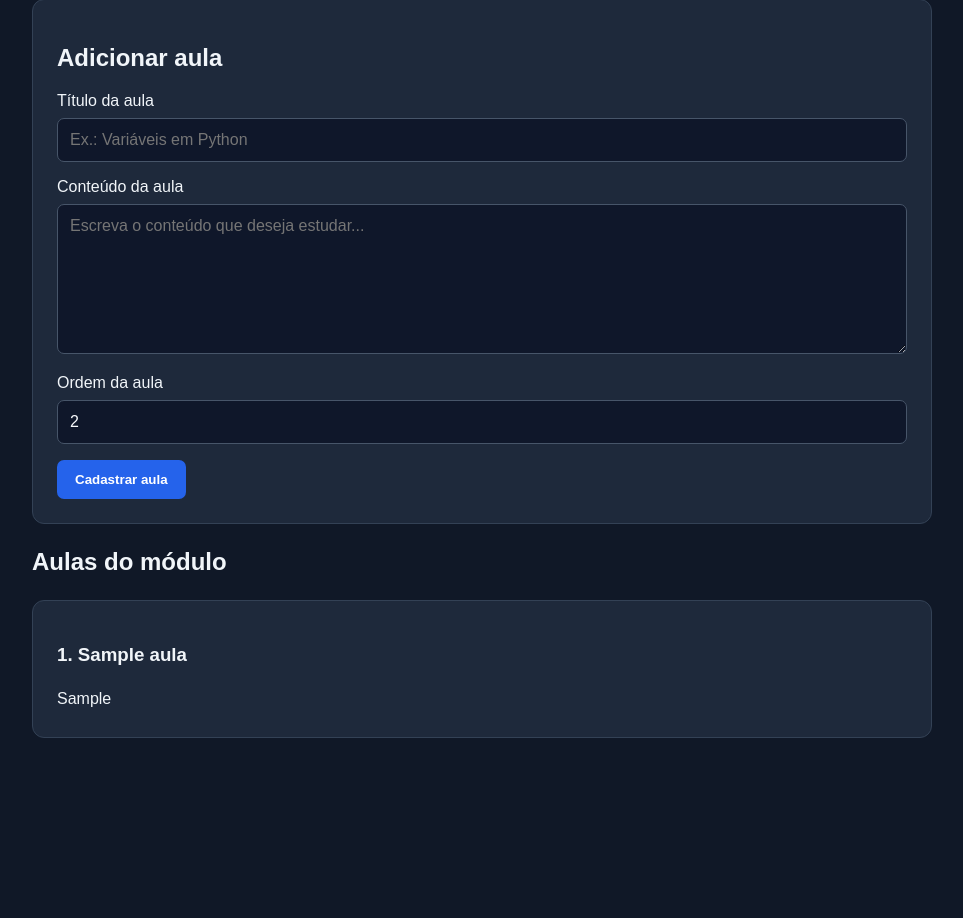
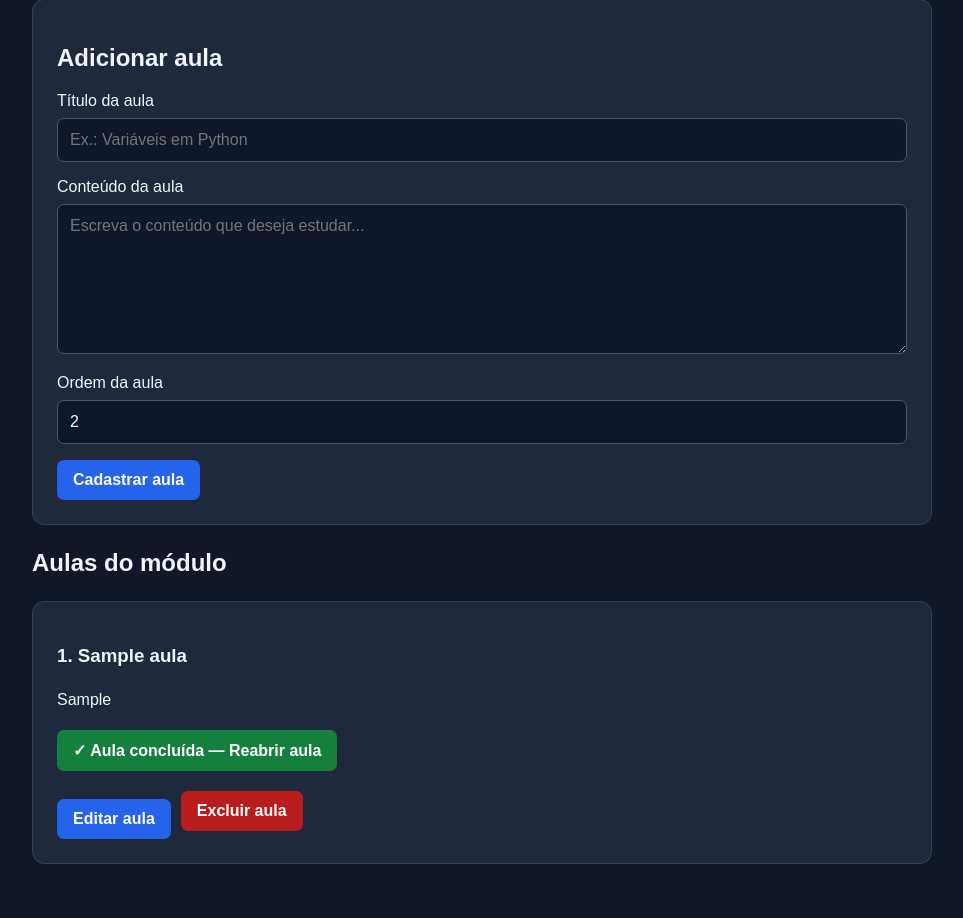
Before and after one commit to iwnldev/DevStudy, a Flask app: page /modulo/1 in a window 1280 px wide. Shown: the part 223-1141 px from the top of the page, without its empty margins (158-1121 px from the left). Before the commit the page ends 961 px from the top, so only its background shows below. Run offline with Flask 3, Linux system fonts and the light colour scheme; tables that the repository leaves empty hold one stand-in row (values such as "Sample post"); some libraries are stand-ins or nearby versions.

Commit message:
Update modulo.html

```diff
--- a/templates/modulo.html
+++ b/templates/modulo.html
@@ -67,19 +67,47 @@
             resize: vertical;
         }
 
-        button {
-            padding: 12px 18px;
+        button, .botao {
+            display: inline-block;
+            padding: 11px 16px;
             margin-top: 16px;
             border: 0;
             border-radius: 7px;
             background: #2563eb;
             color: white;
+            font: inherit;
             font-weight: bold;
+            text-decoration: none;
             cursor: pointer;
         }
 
-        button:hover {
+        button:hover, .botao:hover {
             background: #1d4ed8;
+            text-decoration: none;
+        }
+
+        .botao-excluir {
+            background: #b91c1c;
+        }
+
+        .botao-excluir:hover {
+            background: #991b1b;
+        }
+
+        .acoes {
+            display: flex;
+            flex-wrap: wrap;
+            align-items: center;
+            gap: 10px;
+            margin-top: 12px;
+        }
+
+        .acoes form {
+            margin: 0;
+        }
+
+        .acoes button {
+            margin-top: 0;
         }
 
         .vazio {
@@ -195,6 +223,65 @@
                         <h3>{{ aula.ordem }}. {{ aula.titulo }}</h3>
 
                         <div class="conteudo-aula">{{ aula.conteudo or 'Esta aula ainda não possui conteúdo.' }}</div>
+
+
+<form
+    action="{{ url_for(
+        'alternar_conclusao_aula',
+        aula_id=aula.id
+    ) }}"
+    method="POST"
+>
+    <input
+        type="hidden"
+        name="csrf_token"
+        value="{{ csrf_token() }}"
+    >
+
+    {% if aula.concluida %}
+        <button type="submit" style="background: #15803d;">
+            ✓ Aula concluída — Reabrir aula
+        </button>
+    {% else %}
+        <button type="submit">
+            Marcar como concluída
+        </button>
+    {% endif %}
+</form>
+
+                        <div class="acoes">
+                            <a
+                                class="botao"
+                                href="{{ url_for(
+                                    'editar_aula',
+                                    aula_id=aula.id
+                                ) }}"
+                            >
+                                Editar aula
+                            </a>
+
+                            <form
+                                action="{{ url_for(
+                                    'excluir_aula',
+                                    aula_id=aula.id
+                                ) }}"
+                                method="POST"
+                                onsubmit="return confirm('Tem certeza de que deseja excluir esta aula? Essa ação não pode ser desfeita.');"
+                            >
+                                <input
+                                    type="hidden"
+                                    name="csrf_token"
+                                    value="{{ csrf_token() }}"
+                                >
+
+                                <button
+                                    type="submit"
+                                    class="botao-excluir"
+                                >
+                                    Excluir aula
+                                </button>
+                            </form>
+                        </div>
                     </article>
                 {% endfor %}
             {% else %}
```
